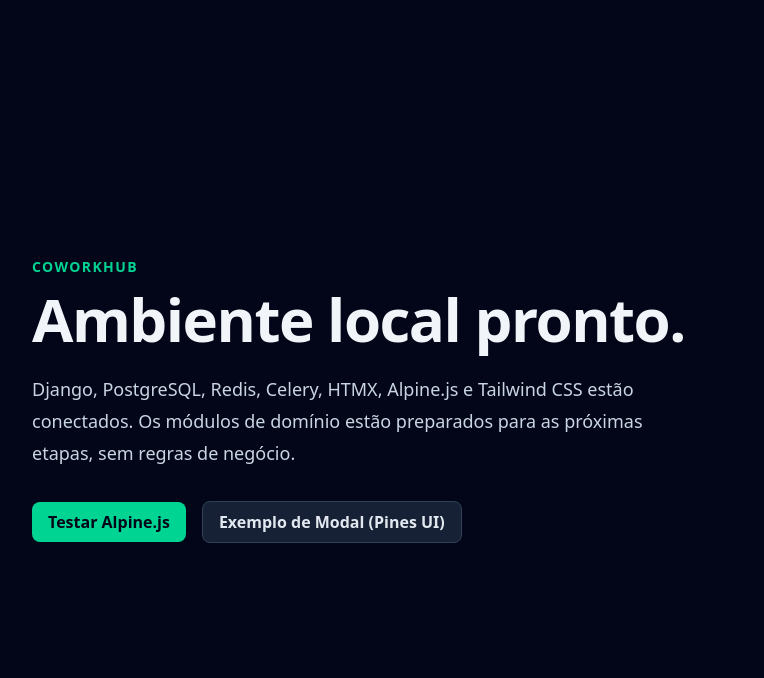
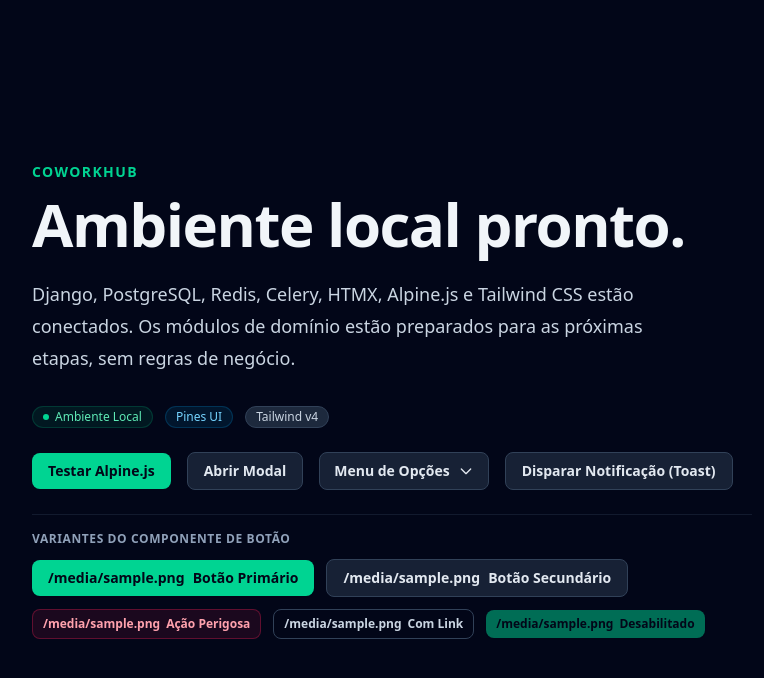
Before and after one commit to micaelsantiago/coworkhub, a Django app: template templates/home.html in a window 1280 px wide. Shown: the top 678 px of the page, without its empty margins (248-1012 px from the left). Run offline with Django 5.2, Linux system fonts and the light colour scheme; the template is opened without the code that fills it: most values are stand-ins (such as "Sample title", 1, 10 or a date in 2020); style sheets or scripts are compiled from the project's sources; parts of the project's set-up code (start-up, migrations or seed data) failed here and were passed over.

Commit message:
feat(frontend): adicionar componente de botao reutilizavel com suporte a htmx

```diff
--- a/assets/css/input.css
+++ b/assets/css/input.css
@@ -6,3 +6,12 @@
 [x-cloak] {
   display: none !important;
 }
+
+.htmx-indicator {
+  display: none;
+}
+
+.htmx-request .htmx-indicator,
+.htmx-request.htmx-indicator {
+  display: inline-block;
+}
--- /dev/null
+++ b/templates/components/button.html
@@ -0,0 +1,87 @@
+{% comment %}
+Componente: Botão Reutilizável (Pines UI + Tailwind CSS + HTMX + Alpine.js)
+Parâmetros aceitos (via `with`):
+  - text: texto do botão (padrão: 'Confirmar')
+  - variant: 'primary' (padrão, esmeralda), 'secondary' (slate), 'danger' (vermelho), 'ghost', 'outline'
+  - size: 'sm', 'md' (padrão), 'lg'
+  - button_type: 'button' (padrão), 'submit', 'reset'
+  - href: se informado, renderiza uma tag <a> com estilo de botão
+  - disabled: True/False
+  - loading: True/False (se True, renderiza o spinner para requisições HTMX)
+  - hx_action: atributos HTMX (ex: 'hx-post="/url/" hx-target="#id" hx-swap="outerHTML"')
+  - extra_class: classes Tailwind adicionais
+  - icon_svg: SVG customizado exibido antes do texto
+
+Exemplos de uso:
+  {% include "components/button.html" with text="Salvar Reserva" variant="primary" %}
+  {% include "components/button.html" with text="Excluir" variant="danger" size="sm" hx_action='hx-post="/bookings/1/cancel/"' loading=True %}
+  {% include "components/button.html" with text="Voltar ao Início" href="/" variant="secondary" %}
+{% endcomment %}
+
+{% if href %}
+  <a
+    href="{{ href }}"
+    class="inline-flex items-center justify-center font-semibold transition rounded-lg select-none cursor-pointer focus:outline-hidden focus:ring-2 focus:ring-offset-2 focus:ring-offset-slate-950
+    {% if size == 'sm' %}
+      px-2.5 py-1.5 text-xs gap-1.5
+    {% elif size == 'lg' %}
+      px-5 py-2.5 text-base gap-2.5
+    {% else %}
+      px-4 py-2 text-sm gap-2
+    {% endif %}
+    {% if variant == 'secondary' %}
+      border border-slate-700 bg-slate-800/80 text-slate-200 hover:bg-slate-700 hover:text-white focus:ring-slate-500
+    {% elif variant == 'danger' %}
+      border border-rose-500/30 bg-rose-500/10 text-rose-300 hover:bg-rose-500/20 hover:text-rose-200 focus:ring-rose-500
+    {% elif variant == 'ghost' %}
+      text-slate-300 hover:bg-slate-800 hover:text-white focus:ring-slate-600
+    {% elif variant == 'outline' %}
+      border border-slate-700 bg-transparent text-slate-300 hover:bg-slate-800 hover:text-white focus:ring-slate-600
+    {% else %}
+      bg-emerald-400 text-slate-950 hover:bg-emerald-300 focus:ring-emerald-400 active:bg-emerald-500 shadow-xs
+    {% endif %}
+    {% if disabled %}
+      opacity-50 pointer-events-none cursor-not-allowed
+    {% endif %}
+    {{ extra_class }}"
+  >
+    {% if icon_svg %}{{ icon_svg|safe }}{% endif %}
+    <span>{{ text|default:"Confirmar" }}</span>
+  </a>
+{% else %}
+  <button
+    type="{{ button_type|default:'button' }}"
+    {% if disabled %}disabled{% endif %}
+    {% if hx_action %}{{ hx_action|safe }}{% endif %}
+    class="inline-flex items-center justify-center font-semibold transition rounded-lg select-none cursor-pointer focus:outline-hidden focus:ring-2 focus:ring-offset-2 focus:ring-offset-slate-950 disabled:opacity-50 disabled:pointer-events-none disabled:cursor-not-allowed
+    {% if size == 'sm' %}
+      px-2.5 py-1.5 text-xs gap-1.5
+    {% elif size == 'lg' %}
+      px-5 py-2.5 text-base gap-2.5
+    {% else %}
+      px-4 py-2 text-sm gap-2
+    {% endif %}
+    {% if variant == 'secondary' %}
+      border border-slate-700 bg-slate-800/80 text-slate-200 hover:bg-slate-700 hover:text-white focus:ring-slate-500 active:bg-slate-800
+    {% elif variant == 'danger' %}
+      border border-rose-500/30 bg-rose-500/10 text-rose-300 hover:bg-rose-500/20 hover:text-rose-200 focus:ring-rose-500 active:bg-rose-500/30
+    {% elif variant == 'ghost' %}
+      text-slate-300 hover:bg-slate-800 hover:text-white focus:ring-slate-600
+    {% elif variant == 'outline' %}
+      border border-slate-700 bg-transparent text-slate-300 hover:bg-slate-800 hover:text-white focus:ring-slate-600
+    {% else %}
+      bg-emerald-400 text-slate-950 hover:bg-emerald-300 focus:ring-emerald-400 active:bg-emerald-500 shadow-xs
+    {% endif %}
+    {{ extra_class }}"
+  >
+    {% if loading %}
+      <svg class="htmx-indicator animate-spin -ml-0.5 h-4 w-4 shrink-0 text-current" fill="none" viewBox="0 0 24 24">
+        <circle class="opacity-25" cx="12" cy="12" r="10" stroke="currentColor" stroke-width="4"></circle>
+        <path class="opacity-75" fill="currentColor" d="M4 12a8 8 0 018-8V0C5.373 0 0 5.373 0 12h4zm2 5.291A7.962 7.962 0 014 12H0c0 3.042 1.135 5.824 3 7.938l3-2.647z"></path>
+      </svg>
+    {% endif %}
+
+    {% if icon_svg %}{{ icon_svg|safe }}{% endif %}
+    <span>{{ text|default:"Confirmar" }}</span>
+  </button>
+{% endif %}
--- a/templates/home.html
+++ b/templates/home.html
@@ -11,99 +11,50 @@
         Django, PostgreSQL, Redis, Celery, HTMX, Alpine.js e Tailwind CSS estão conectados.
         Os módulos de domínio estão preparados para as próximas etapas, sem regras de negócio.
       </p>
-      <div class="mt-8 flex flex-wrap items-center gap-4" x-data="{ checked: false, modalOpen: false }">
+      <!-- Demonstração de Componentes Reutilizáveis -->
+      <div class="mt-8 space-y-6">
+        <div class="flex flex-wrap items-center gap-3">
+          {% include "components/badge.html" with text="Ambiente Local" variant="success" dot=True %}
+          {% include "components/badge.html" with text="Pines UI" variant="info" %}
+          {% include "components/badge.html" with text="Tailwind v4" variant="neutral" %}
+        </div>
+
+        <div class="flex flex-wrap items-center gap-4" x-data="{ checked: false }">
           <button
-          class="rounded-lg bg-emerald-400 px-4 py-2 font-semibold text-slate-950 transition hover:bg-emerald-300"
+            class="rounded-lg bg-emerald-400 px-4 py-2 font-semibold text-slate-950 transition hover:bg-emerald-300 text-sm"
             type="button"
             @click="checked = !checked"
           >
             Testar Alpine.js
           </button>
-        <span class="self-center text-emerald-300" x-show="checked" x-cloak>Funcionando.</span>
+          <span class="self-center text-emerald-300 text-sm" x-show="checked" x-cloak>Funcionando.</span>
 
-        <!-- Pines UI: Modal de Exemplo -->
-        <div @keydown.escape.window="modalOpen = false" class="relative z-50">
+          <!-- Modal Reutilizável -->
+          {% include "components/modal.html" with modal_id="demo-modal" title="Modal Reutilizável (Pines UI)" trigger_text="Abrir Modal" content="Este modal foi extraído para templates/components/modal.html. Suporta foco acessível (focus-trap), fechamento com Esc ou clique fora, e parâmetros dinâmicos via Django." %}
+
+          <!-- Dropdown Reutilizável -->
+          {% include "components/dropdown.html" with trigger_text="Menu de Opções" %}
+
+          <!-- Disparo de Toast / Notificação -->
           <button
-            @click="modalOpen = true"
+            @click="$dispatch('toast', { message: 'Notificação do Coworkhub via Alpine/HTMX!', type: 'success' })"
             type="button"
-            class="rounded-lg border border-slate-700 bg-slate-800/80 px-4 py-2 font-semibold text-slate-200 transition hover:bg-slate-700 hover:text-white"
+            class="rounded-lg border border-slate-700 bg-slate-800/80 px-4 py-2 text-sm font-semibold text-slate-200 transition hover:bg-slate-700 hover:text-white"
           >
-            Exemplo de Modal (Pines UI)
-          </button>
-
-          <template x-teleport="body">
-            <div
-              x-show="modalOpen"
-              class="fixed top-0 left-0 z-50 flex items-center justify-center w-screen h-screen p-4"
-              x-cloak
-            >
-              <!-- Backdrop -->
-              <div
-                x-show="modalOpen"
-                x-transition:enter="ease-out duration-300"
-                x-transition:enter-start="opacity-0"
-                x-transition:enter-end="opacity-100"
-                x-transition:leave="ease-in duration-200"
-                x-transition:leave-start="opacity-100"
-                x-transition:leave-end="opacity-0"
-                @click="modalOpen = false"
-                class="absolute inset-0 w-full h-full bg-slate-950/80 backdrop-blur-xs"
-              ></div>
-
-              <!-- Dialog panel com Focus Trap (@alpinejs/focus) -->
-              <div
-                x-show="modalOpen"
-                x-trap.inert.noscroll="modalOpen"
-                x-transition:enter="ease-out duration-300"
-                x-transition:enter-start="opacity-0 translate-y-4 sm:translate-y-0 sm:scale-95"
-                x-transition:enter-end="opacity-100 translate-y-0 sm:scale-100"
-                x-transition:leave="ease-in duration-200"
-                x-transition:leave-start="opacity-100 translate-y-0 sm:scale-100"
-                x-transition:leave-end="opacity-0 translate-y-4 sm:translate-y-0 sm:scale-95"
-                class="relative w-full max-w-lg rounded-xl border border-slate-800 bg-slate-900 p-6 shadow-2xl"
-              >
-                <div class="flex items-start justify-between pb-3">
-                  <h3 class="text-lg font-semibold text-slate-100">Pines UI + Alpine Integrado</h3>
-                  <button
-                    @click="modalOpen = false"
-                    type="button"
-                    class="rounded-md p-1 text-slate-400 hover:bg-slate-800 hover:text-slate-200"
-                  >
-                    <svg class="h-5 w-5" fill="none" viewBox="0 0 24 24" stroke="currentColor">
-                      <path stroke-linecap="round" stroke-linejoin="round" stroke-width="2" d="M6 18L18 6M6 6l12 12" />
-                    </svg>
+            Disparar Notificação (Toast)
           </button>
         </div>
-                <div class="space-y-3 py-2 text-sm text-slate-300">
-                  <p>
-                    Os plugins <code class="rounded bg-slate-800 px-1.5 py-0.5 text-emerald-300">@alpinejs/focus</code>
-                    e <code class="rounded bg-slate-800 px-1.5 py-0.5 text-emerald-300">@alpinejs/collapse</code>
-                    estão prontos para uso com os componentes do Pines UI.
-                  </p>
-                  <p>
-                    Com <code class="rounded bg-slate-800 px-1.5 py-0.5 text-slate-200">x-teleport</code>,
-                    o modal é renderizado direto no body, sem conflito com containers ou rotas do HTMX.
-                  </p>
+
+        <!-- Demonstração do Componente de Botões -->
+        <div class="pt-4 border-t border-slate-800/60">
+          <p class="text-xs font-semibold uppercase tracking-wider text-slate-400 mb-3">Variantes do Componente de Botão</p>
+          <div class="flex flex-wrap items-center gap-3">
+            {% include "components/button.html" with text="Botão Primário" variant="primary" %}
+            {% include "components/button.html" with text="Botão Secundário" variant="secondary" %}
+            {% include "components/button.html" with text="Ação Perigosa" variant="danger" size="sm" %}
+            {% include "components/button.html" with text="Com Link" href="#top" variant="outline" size="sm" %}
+            {% include "components/button.html" with text="Desabilitado" variant="primary" disabled=True size="sm" %}
           </div>
-                <div class="mt-6 flex justify-end gap-3">
-                  <button
-                    @click="modalOpen = false"
-                    type="button"
-                    class="rounded-lg border border-slate-700 px-4 py-2 text-sm font-semibold text-slate-300 hover:bg-slate-800"
-                  >
-                    Fechar (Esc)
-                  </button>
-                  <button
-                    @click="modalOpen = false"
-                    type="button"
-                    class="rounded-lg bg-emerald-400 px-4 py-2 text-sm font-semibold text-slate-950 hover:bg-emerald-300"
-                  >
-                    Confirmar
-                  </button>
-                </div>
-              </div>
-            </div>
-          </template>
         </div>
       </div>
     </section>
```
Lines whose indentation alone changed are shown as unchanged.
